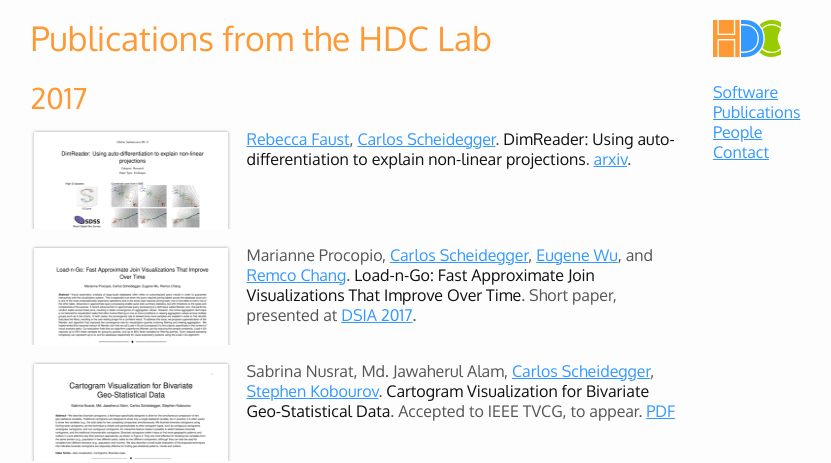
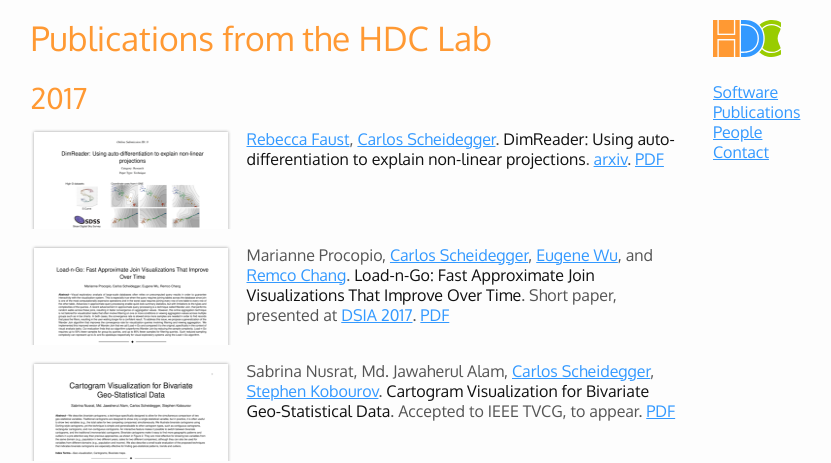
Before and after one commit to hdc-arizona/hdc-arizona.github.io, a Jekyll site: the page built from publications.md, in a window 1280 px wide. Shown: the top 463 px of the page, without its empty margins (137-968 px from the left). Built offline with Jekyll 4.4.1, drawn with Linux system fonts in a browser that asks for light colours.

Commit message:
make entries uniform

```diff
--- a/publications.md
+++ b/publications.md
@@ -8,7 +8,8 @@ title: Publications from the HDC Lab
 [<img class="pubthumb" src="papers/thumbs/arxiv_2017_dimreader.png">](papers/arxiv_2017_dimreader.pdf)
 [Rebecca Faust](https://rjfaust.github.io/),
 [Carlos Scheidegger](https://cscheid.net). **DimReader: Using
-auto-differentiation to explain non-linear projections**. [arxiv](https://arxiv.org/abs/1710.00992).
+auto-differentiation to explain non-linear
+projections**. [arxiv](https://arxiv.org/abs/1710.00992). [PDF](papers/arxiv_2017_dimreader.pdf)
 
 <div class="pubdiv"></div>
 
@@ -16,7 +17,8 @@ auto-differentiation to explain non-linear projections**. [arxiv](https://arxiv.
 Marianne Procopio, [Carlos Scheidegger](https://cscheid.net),
 [Eugene Wu](http://www.cs.columbia.edu/~ewu/), and
 [Remco Chang](http://www.cs.tufts.edu/~remco/). **Load-n-Go: Fast
-Approximate Join Visualizations That Improve Over Time**. Short paper, presented at [DSIA 2017](http://www.interactive-analysis.org).
+Approximate Join Visualizations That Improve Over Time**. Short paper,
+presented at [DSIA 2017](http://www.interactive-analysis.org). [PDF](papers/dsia_2017_load-n-go.pdf)
 
 <div class="pubdiv"></div>
 
```
